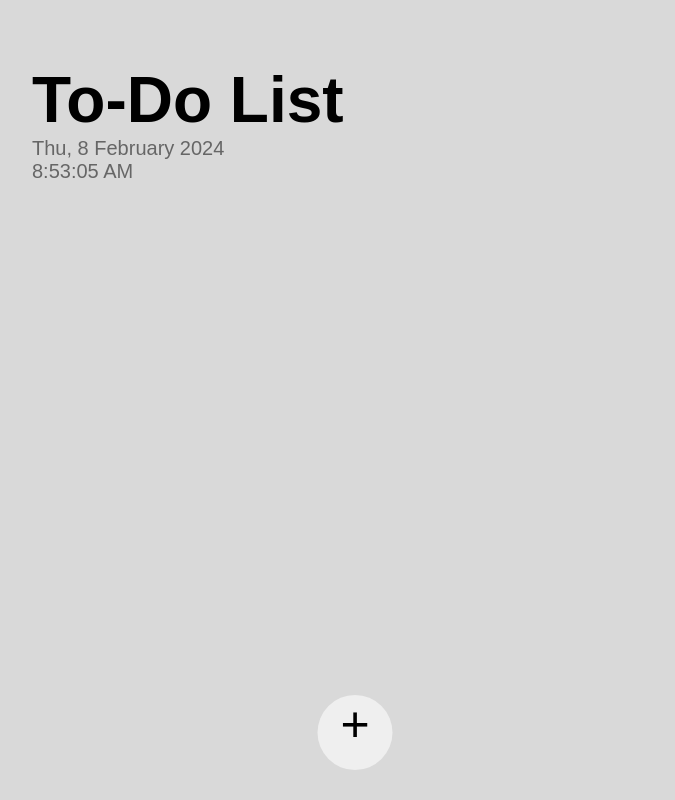
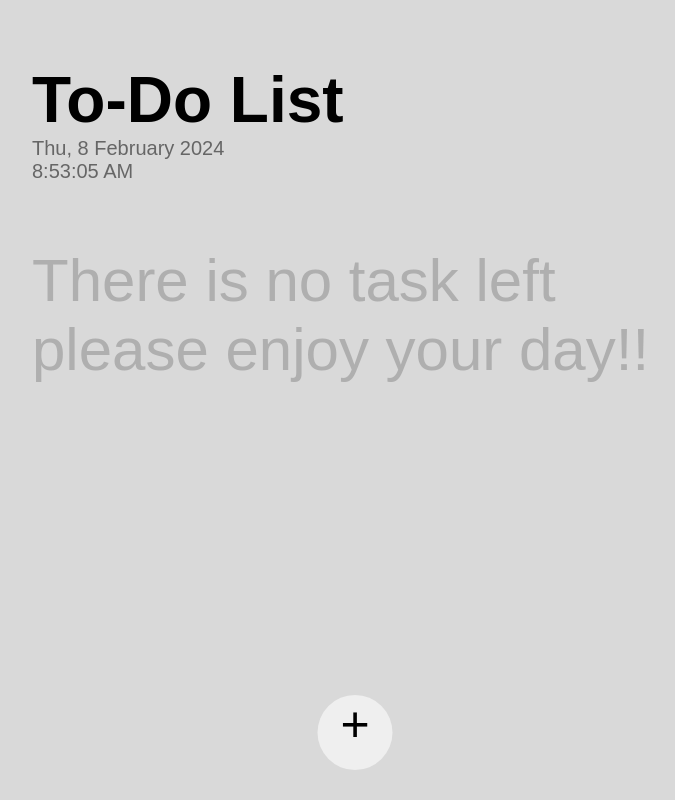
Before and after one commit to prmditya/todolist-react, a React (Vite) app: page / in a window 1280 px wide. Shown: the whole page, without its empty margins (285-960 px from the left). Built offline with nearby package versions, Linux system fonts and the light colour scheme; a web font is replaced by a local one.

Commit message:
add saving features, also fixing bugs and adding text when there's no task left

```diff
--- a/src/App.jsx
+++ b/src/App.jsx
@@ -1,5 +1,5 @@
-import Header from "./Header"
-import ToDoList from "./ToDoList";
+import { Header } from "./Header"
+import { ToDoList } from "./ToDoList";
 
 export default function App() {
   return (
--- a/src/Header.jsx
+++ b/src/Header.jsx
@@ -1,6 +1,6 @@
 import { useState, useEffect } from "react";
 
-export default function Header() {
+export function Header() {
   const [time, setTime] = useState(new Date());
 
   useEffect(() => {
--- /dev/null
+++ b/src/NoTodoList.jsx
@@ -0,0 +1,7 @@
+export function NoTodoList() {
+  return (
+    <div className="notodo-list">
+      <h2>There is no task left <br /> please enjoy your day!!</h2>
+    </div>
+  );
+}
--- a/src/ToDo.jsx
+++ b/src/ToDo.jsx
@@ -1,8 +1,8 @@
-export default function ToDo({ key, handleDelete }) {
+export function ToDo({ key, value, isChecked, handleDelete, handleChange, handleCheck }) {
   return (
     <div className="card-todo" key={key}>
-      <input type="checkbox" />
-      <input className="input-todo" type="text" placeholder="Your To-Do here..." />
+      <input type="checkbox" checked={isChecked} onChange={handleCheck} />
+      <input className="input-todo" value={value} onChange={handleChange} type="text" placeholder="Your To-Do here..." />
       <button className="btn-delete" onClick={handleDelete}>✖</button>
     </div>
   )
--- a/src/ToDoList.jsx
+++ b/src/ToDoList.jsx
@@ -1,23 +1,56 @@
-import { useState } from "react";
-import ToDo from "./ToDo";
+import { useEffect, useState } from "react";
+import { ToDo } from "./ToDo";
+import { NoTodoList } from "./NoTodoList";
 
-export default function ToDoList() {
+export function ToDoList() {
+  const [todos, setTodos] = useState(() => {
+    const localValue = localStorage.getItem('ITEMS');
+    if (localValue === null) return [];
+    return JSON.parse(localValue);
+  })
 
-  const [todos, setTodos] = useState([]);
+  useEffect(() => {
+    localStorage.setItem('ITEMS', JSON.stringify(todos));
+  }, [todos])
 
   function handleCreate() {
-    setTodos(t => [...t, { id: crypto.randomUUID() }]);
+    setTodos(t => [...t, { id: crypto.randomUUID(), value: "", isChecked: false }]);
   }
 
   function handleDelete(id) {
     setTodos(t => t.filter(todo => todo.id !== id));
   }
 
+  function handleChange(id, newValue) {
+    setTodos((todos) => {
+      const updatedTodos = todos.map((todo) => {
+        if (todo.id === id) {
+          return { ...todo, value: newValue };
+        }
+        return todo;
+      });
+      return updatedTodos;
+    });
+  }
+
+  function handleCheck(id, isChecked) {
+    setTodos((todos) => {
+      const updatedTodos = todos.map((todo) => {
+        if (todo.id === id) {
+          return { ...todo, isChecked: isChecked };
+        }
+        return todo;
+      });
+      return updatedTodos;
+    });
+  }
+
   return (
     <>
-      <section className="todos">{
-        todos.map((todo) => (
-          <ToDo key={todo.id} handleDelete={() => handleDelete(todo.id)} />
+      <section className="todos">
+        {todos.length === 0 && (<NoTodoList />)}
+        {todos.map((todo) => (
+          <ToDo key={todo.id} value={todo.value} isChecked={todo.isChecked} handleDelete={() => handleDelete(todo.id)} handleChange={(event) => handleChange(todo.id, event.target.value)} handleCheck={(event) => handleCheck(todo.id, event.target.checked)} />
         ))}
       </section>
       <button className="btn-create" onClick={handleCreate}>+</button>
--- a/src/index.css
+++ b/src/index.css
@@ -17,7 +17,7 @@
 }
 
 body {
-  height: 100%;
+  height: 100svh;
   display: flex;
   justify-content: center;
   background-color: #d9d9d9;
@@ -110,9 +110,25 @@ input[type="checkbox"]:checked ~ input[type="text"] {
   box-shadow: 0 0 20px hsla(0, 0%, 0%, 0.28);
 }
 
+.notodo-list {
+  display: flex;
+  justify-content: left;
+  align-items: center;
+  color: #6666665d;
+}
+
+.notodo-list h2 {
+  font-size: 3rem;
+  font-weight: 400;
+}
+
 @media only screen and (max-width: 700px) {
   .container {
     width: 100vw;
     padding: 20px 20px;
   }
+
+  p {
+    margin-bottom: 37px;
+  }
 }
```
